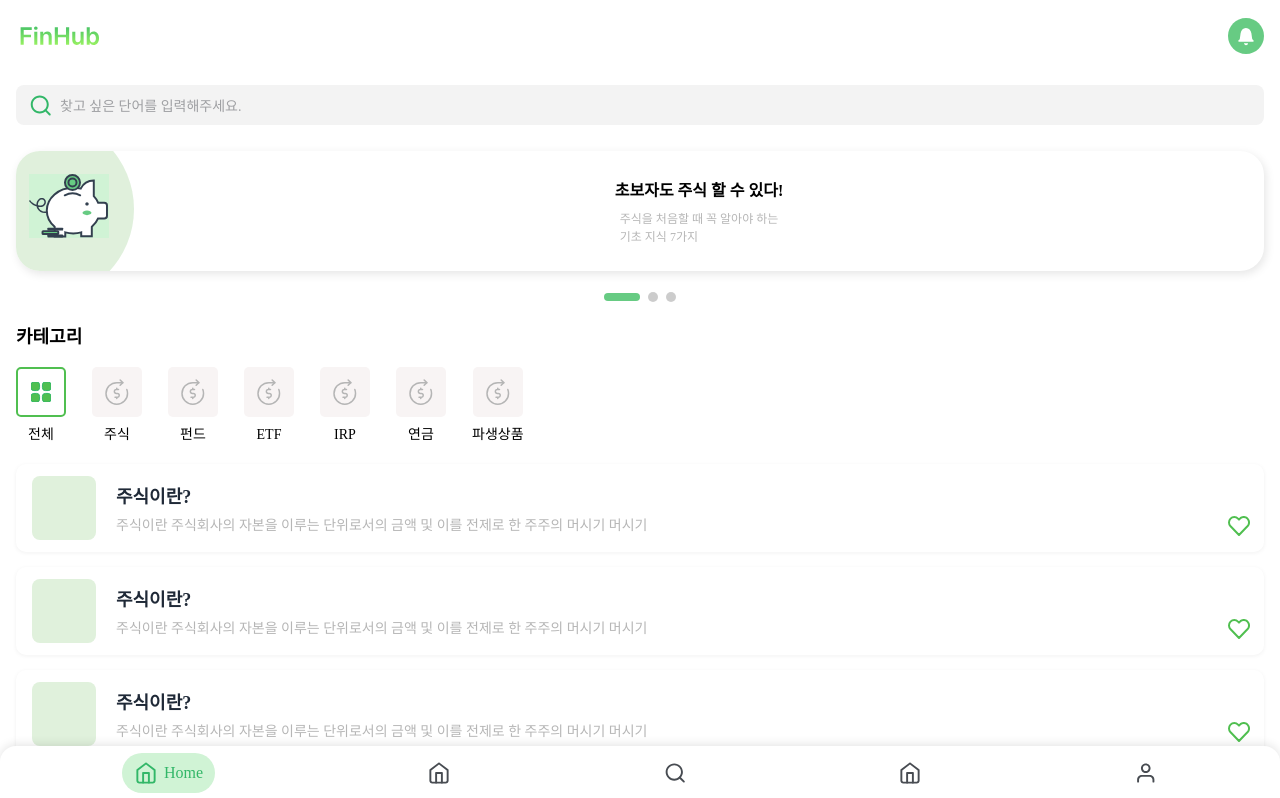
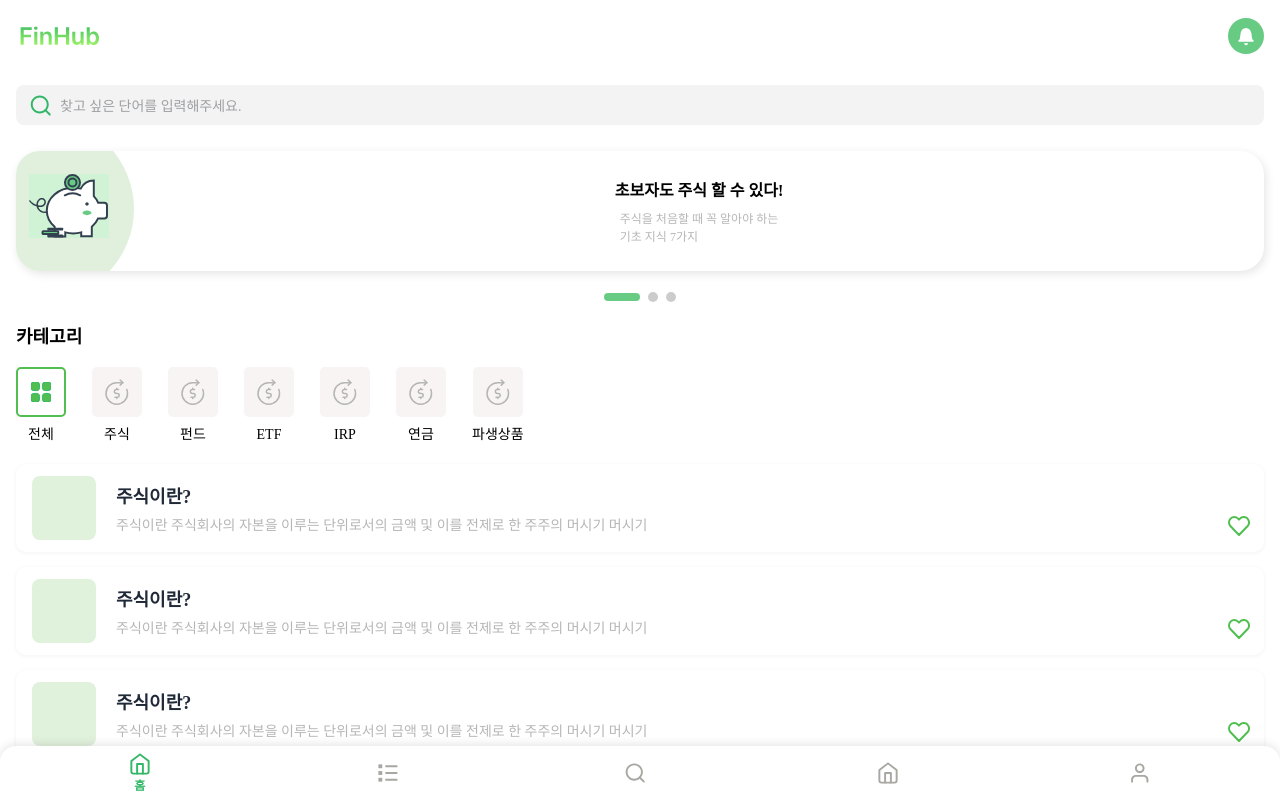
Before and after one commit to team-moeum/Finhub-FrontEnd, a Next.js app: page / in a window 1280 px wide. Shown: the top 798 px of the page. Built offline with nearby package versions, Linux system fonts and the light colour scheme; no server answers.

Commit message:
Init(UI dev): MunuBar_1
- Update MubuBar Component Interaction
- Delete Body tag ScrollBar

```diff
--- a/src/app/_component/MenuBar/MenuBar.module.css
+++ b/src/app/_component/MenuBar/MenuBar.module.css
@@ -16,36 +16,38 @@
 .container svg {
     width: 24px;
     height: 24px;
-    fill: #484C52;
+    fill: #A9A7A2;
+    transform: translate3d(0, 9px, 0);
+    transition: 0.2s ease-in;
 }
 
 .container a {
     display: inline-flex;
+    flex-direction: column;
     align-items: center;
-    gap: 6px;
-    transition: all 0.3s ease-in;
+    gap: 2px;
 }
 
 .container a span {
-    display: none;
+    opacity: 0;
     color: #32B768;
+    font-size: 12px;
+    font-weight: 600;
+    line-height: 16px;
+    text-align: center;
 }
 
 .tab {
     display: flex;
 }
 
-.tab.active {
-    border-radius: 100px;
-    background: #D0F3D5;
-    padding: 8px 12px;
-}
-
 .tab.active svg {
+    transform: translate3d(0, 0, 0);
     fill: #32B768;
 }
 
 .tab.active span {
+    opacity: 1;
     display: inline-block;
-    transition: 0.5s ease-in;
+    transition: 0.2s ease-in;
 }
--- a/src/app/_component/MenuBar/MenuBar.tsx
+++ b/src/app/_component/MenuBar/MenuBar.tsx
@@ -16,33 +16,39 @@ export default function MenuBar() {
                     <path fill-rule="evenodd" clip-rule="evenodd" d="M11.3861 1.71065C11.7472 1.42978 12.2528 1.42978 12.6139 1.71065L21.6139 8.71065C21.8575 8.9001 22 9.19141 22 9.5V20.5C22 21.2957 21.6839 22.0587 21.1213 22.6213C20.5587 23.1839 19.7957 23.5 19 23.5H5C4.20435 23.5 3.44129 23.1839 2.87868 22.6213C2.31607 22.0587 2 21.2957 2 20.5V9.5C2 9.19141 2.14247 8.9001 2.38606 8.71065L11.3861 1.71065ZM4 9.98908V20.5C4 20.7652 4.10536 21.0196 4.29289 21.2071C4.48043 21.3946 4.73478 21.5 5 21.5H19C19.2652 21.5 19.5196 21.3946 19.7071 21.2071C19.8946 21.0196 20 20.7652 20 20.5V9.98908L12 3.76686L4 9.98908Z" fill="current"/>
                     <path fill-rule="evenodd" clip-rule="evenodd" d="M8 12.5C8 11.9477 8.44772 11.5 9 11.5H15C15.5523 11.5 16 11.9477 16 12.5V22.5C16 23.0523 15.5523 23.5 15 23.5C14.4477 23.5 14 23.0523 14 22.5V13.5H10V22.5C10 23.0523 9.55228 23.5 9 23.5C8.44772 23.5 8 23.0523 8 22.5V12.5Z" fill="current"/>
                 </svg>
-                <span className={style.text}>Home</span>
+                <span className={style.text}>홈</span>
             </Link>
-            <Link href="/" className={cx([style.tab, pathName === "test1" && style.active])}>
-                <svg width="24" height="25" viewBox="0 0 24 25" fill="current" xmlns="http://www.w3.org/2000/svg">
-                    <path fill-rule="evenodd" clip-rule="evenodd" d="M11.3861 1.71065C11.7472 1.42978 12.2528 1.42978 12.6139 1.71065L21.6139 8.71065C21.8575 8.9001 22 9.19141 22 9.5V20.5C22 21.2957 21.6839 22.0587 21.1213 22.6213C20.5587 23.1839 19.7957 23.5 19 23.5H5C4.20435 23.5 3.44129 23.1839 2.87868 22.6213C2.31607 22.0587 2 21.2957 2 20.5V9.5C2 9.19141 2.14247 8.9001 2.38606 8.71065L11.3861 1.71065ZM4 9.98908V20.5C4 20.7652 4.10536 21.0196 4.29289 21.2071C4.48043 21.3946 4.73478 21.5 5 21.5H19C19.2652 21.5 19.5196 21.3946 19.7071 21.2071C19.8946 21.0196 20 20.7652 20 20.5V9.98908L12 3.76686L4 9.98908Z" fill="current"/>
-                    <path fill-rule="evenodd" clip-rule="evenodd" d="M8 12.5C8 11.9477 8.44772 11.5 9 11.5H15C15.5523 11.5 16 11.9477 16 12.5V22.5C16 23.0523 15.5523 23.5 15 23.5C14.4477 23.5 14 23.0523 14 22.5V13.5H10V22.5C10 23.0523 9.55228 23.5 9 23.5C8.44772 23.5 8 23.0523 8 22.5V12.5Z" fill="current"/>
+            <Link href="/" className={cx([style.tab, pathName === "/list" && style.active])}>
+                <svg xmlns="http://www.w3.org/2000/svg" width="24" height="25" viewBox="0 0 24 25" fill="none">
+                    <rect x="9" y="4.5" width="13" height="2" rx="1" fill="current"/>
+                    <rect x="9" y="11.5" width="13" height="2" rx="1" fill="current"/>
+                    <rect x="9" y="18.5" width="13" height="2" rx="1" fill="current"/>
+                    <rect x="2" y="3.5" width="4" height="4" stroke="current" stroke-width="2" stroke-linejoin="round"/>
+                    <rect x="2" y="10.5" width="4" height="4" stroke="current" stroke-width="2" stroke-linejoin="round"/>
+                    <rect x="2" y="17.5" width="4" height="4" stroke="current" stroke-width="2" stroke-linejoin="round"/>
                 </svg>
+                <span className={style.text}>목록</span>
             </Link>
             <Link href="/search" className={cx([style.tab, pathName === "/search" && style.active])}>
                 <svg width="25" height="25" viewBox="0 0 25 25" fill="current" xmlns="http://www.w3.org/2000/svg">
                     <path fill-rule="evenodd" clip-rule="evenodd" d="M11.75 4.5C7.88401 4.5 4.75 7.63401 4.75 11.5C4.75 15.366 7.88401 18.5 11.75 18.5C15.616 18.5 18.75 15.366 18.75 11.5C18.75 7.63401 15.616 4.5 11.75 4.5ZM2.75 11.5C2.75 6.52944 6.77944 2.5 11.75 2.5C16.7206 2.5 20.75 6.52944 20.75 11.5C20.75 16.4706 16.7206 20.5 11.75 20.5C6.77944 20.5 2.75 16.4706 2.75 11.5Z" fill="current"/>
                     <path fill-rule="evenodd" clip-rule="evenodd" d="M16.6929 16.4429C17.0834 16.0524 17.7166 16.0524 18.1071 16.4429L22.4571 20.7929C22.8476 21.1834 22.8476 21.8166 22.4571 22.2071C22.0666 22.5976 21.4334 22.5976 21.0429 22.2071L16.6929 17.8571C16.3024 17.4666 16.3024 16.8334 16.6929 16.4429Z" fill="current"/>
                 </svg>
-                <span className={style.text}>Search</span>
+                <span className={style.text}>검색</span>
             </Link>
             <Link href="/" className={cx([style.tab, pathName === "test2" && style.active])}>
                 <svg width="24" height="25" viewBox="0 0 24 25" fill="current" xmlns="http://www.w3.org/2000/svg">
                     <path fill-rule="evenodd" clip-rule="evenodd" d="M11.3861 1.71065C11.7472 1.42978 12.2528 1.42978 12.6139 1.71065L21.6139 8.71065C21.8575 8.9001 22 9.19141 22 9.5V20.5C22 21.2957 21.6839 22.0587 21.1213 22.6213C20.5587 23.1839 19.7957 23.5 19 23.5H5C4.20435 23.5 3.44129 23.1839 2.87868 22.6213C2.31607 22.0587 2 21.2957 2 20.5V9.5C2 9.19141 2.14247 8.9001 2.38606 8.71065L11.3861 1.71065ZM4 9.98908V20.5C4 20.7652 4.10536 21.0196 4.29289 21.2071C4.48043 21.3946 4.73478 21.5 5 21.5H19C19.2652 21.5 19.5196 21.3946 19.7071 21.2071C19.8946 21.0196 20 20.7652 20 20.5V9.98908L12 3.76686L4 9.98908Z" fill="current"/>
                     <path fill-rule="evenodd" clip-rule="evenodd" d="M8 12.5C8 11.9477 8.44772 11.5 9 11.5H15C15.5523 11.5 16 11.9477 16 12.5V22.5C16 23.0523 15.5523 23.5 15 23.5C14.4477 23.5 14 23.0523 14 22.5V13.5H10V22.5C10 23.0523 9.55228 23.5 9 23.5C8.44772 23.5 8 23.0523 8 22.5V12.5Z" fill="current"/>
                 </svg>
+                <span className={style.text}>공사중</span>
             </Link>
             <Link href="/menu" className={cx([style.tab, pathName === "/menu" && style.active])}>
                 <svg width="25" height="25" viewBox="0 0 25 25" fill="current" xmlns="http://www.w3.org/2000/svg">
                     <path fill-rule="evenodd" clip-rule="evenodd" d="M4.71447 15.9645C5.65215 15.0268 6.92392 14.5 8.25 14.5H16.25C17.5761 14.5 18.8479 15.0268 19.7855 15.9645C20.7232 16.9021 21.25 18.1739 21.25 19.5V21.5C21.25 22.0523 20.8023 22.5 20.25 22.5C19.6977 22.5 19.25 22.0523 19.25 21.5V19.5C19.25 18.7044 18.9339 17.9413 18.3713 17.3787C17.8087 16.8161 17.0456 16.5 16.25 16.5H8.25C7.45435 16.5 6.69129 16.8161 6.12868 17.3787C5.56607 17.9413 5.25 18.7044 5.25 19.5V21.5C5.25 22.0523 4.80228 22.5 4.25 22.5C3.69772 22.5 3.25 22.0523 3.25 21.5V19.5C3.25 18.1739 3.77678 16.9021 4.71447 15.9645Z" fill="current"/>
                     <path fill-rule="evenodd" clip-rule="evenodd" d="M12.25 4.5C10.5931 4.5 9.25 5.84315 9.25 7.5C9.25 9.15685 10.5931 10.5 12.25 10.5C13.9069 10.5 15.25 9.15685 15.25 7.5C15.25 5.84315 13.9069 4.5 12.25 4.5ZM7.25 7.5C7.25 4.73858 9.48858 2.5 12.25 2.5C15.0114 2.5 17.25 4.73858 17.25 7.5C17.25 10.2614 15.0114 12.5 12.25 12.5C9.48858 12.5 7.25 10.2614 7.25 7.5Z" fill="current"/>
                 </svg>
-                <span className={style.text}>Profile</span>
+                <span className={style.text}>메뉴</span>
             </Link>
         </div>
     );
--- a/src/styles/global.css
+++ b/src/styles/global.css
@@ -18,6 +18,10 @@ overflow-x: hidden;
 
 body {
 background-color: #FFF;
+}
+
+body::-webkit-scrollbar {
+    display: none;
 }
 
 p {
```
Also changed, not shown: public/ico_list.svg (added).
